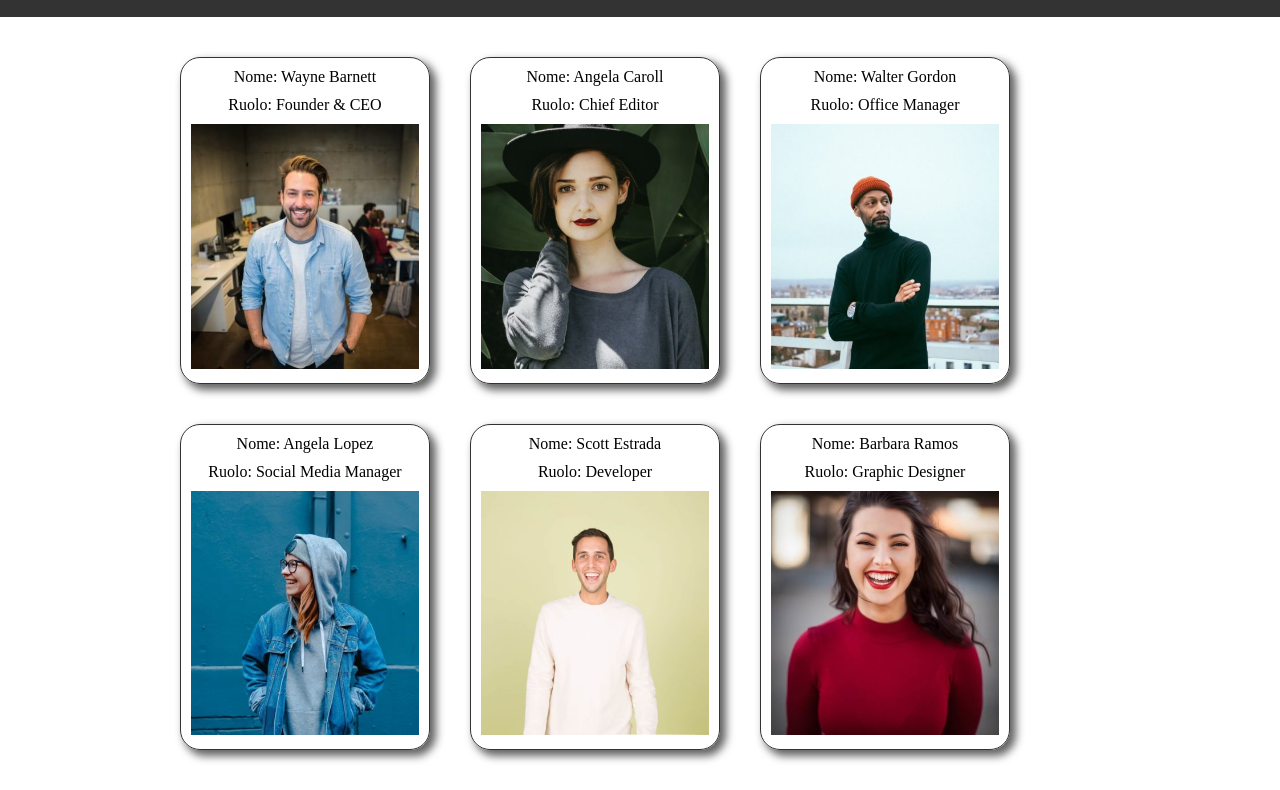
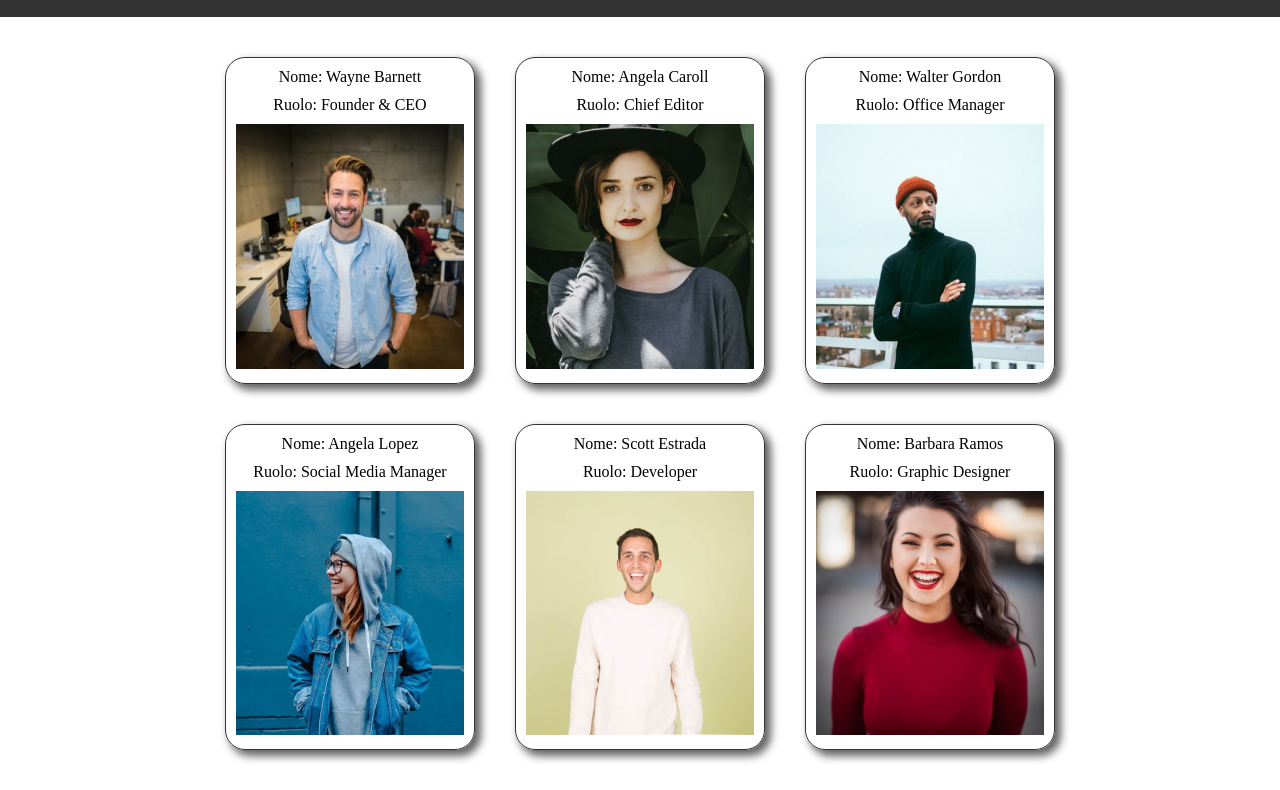
Before and after one commit to CosimoPetrarca/js-our-team, a plain HTML site: page index.html in a window 1280 px wide. Shown: the part 98-888 px from the top of the page. Drawn offline with Linux system fonts and the light colour scheme.

Commit message:
ora si che è strepitoso!!

```diff
--- a/css/style.css
+++ b/css/style.css
@@ -29,16 +29,18 @@ main {
 }
 
 /* Stili per la sezione del team */
-#team {
-    text-align: center;
+#team-list {
+    display: flex;
+    flex-wrap: wrap;
+    justify-content: center;
+
 }
 
-#team h2 {
+#team-list h2 {
     margin-top: 0;
 }
 
 .member {
-    display: inline-block;
     margin: 20px;
     border: 1px solid #333;
     border-radius: 20px;
```
